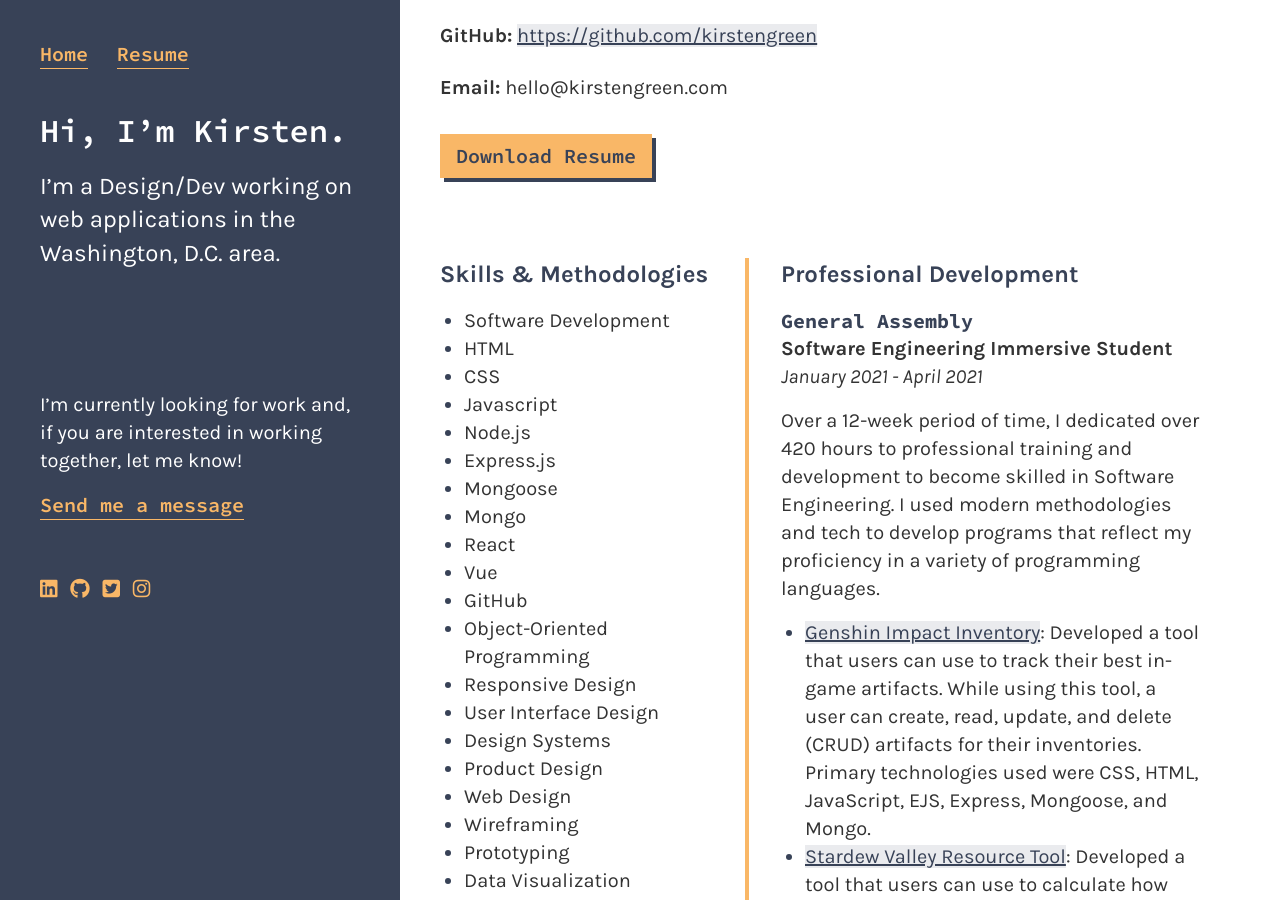
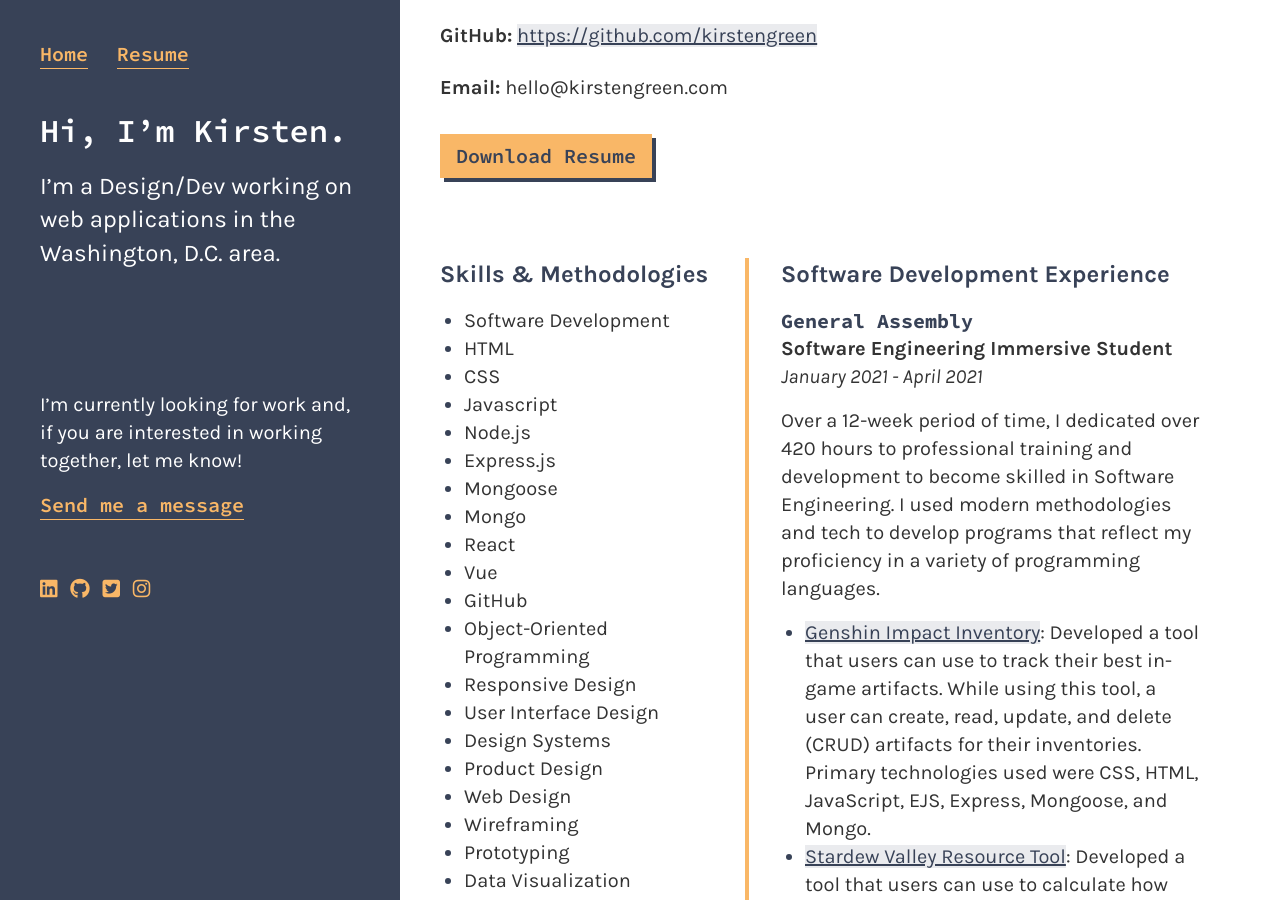
Before and after one commit to marcusrelacion/kirstengreen.com, a Jekyll site: the page built from resume.markdown, in a window 1280 px wide and 900 px high, scrolled down 847 px. Built offline with Jekyll 4.4.1, drawn with Linux system fonts in a browser that asks for light colours; nearby versions of some CDN libraries.

Commit message:
Updated Resume

```diff
--- a/resume.markdown
+++ b/resume.markdown
@@ -27,7 +27,7 @@
     Visual Studio Code\n- Axure RP\n- Balsamiq\n- Figma\n- Sketch App\n- Zeplin.io\n-
     Adobe Creative Cloud\n- Jira\n- Confluence\n- Trello\n- Microsoft Suite\n- macOS"
 - column: right
-  text: "## Professional Development\n\n### General Assembly\n**Software Engineering
+  text: "## Software Development Experience\n\n### General Assembly\n**Software Engineering
     Immersive Student**\n<br/>*January 2021 - April 2021*\n\nOver a 12-week period
     of time, I dedicated over 420 hours to professional training and development to
     become skilled in Software Engineering. I used modern methodologies and tech to
```
